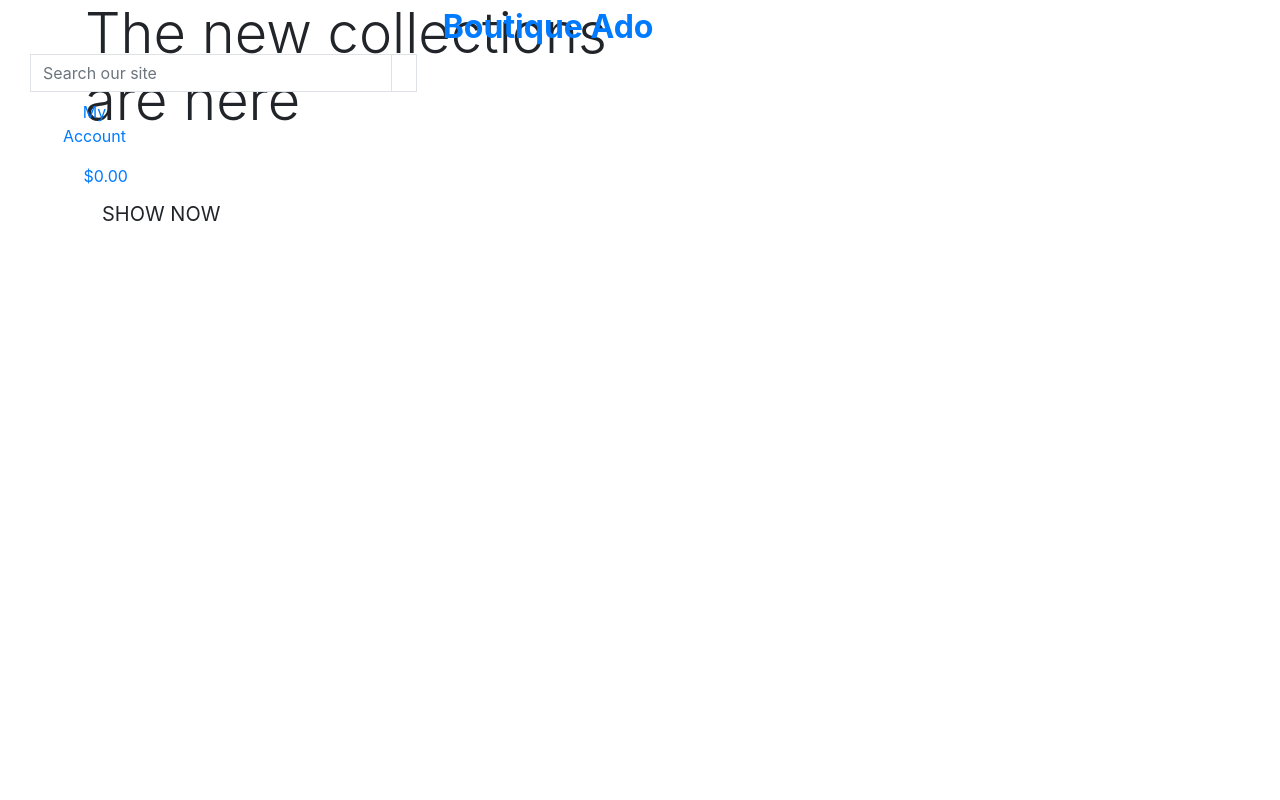
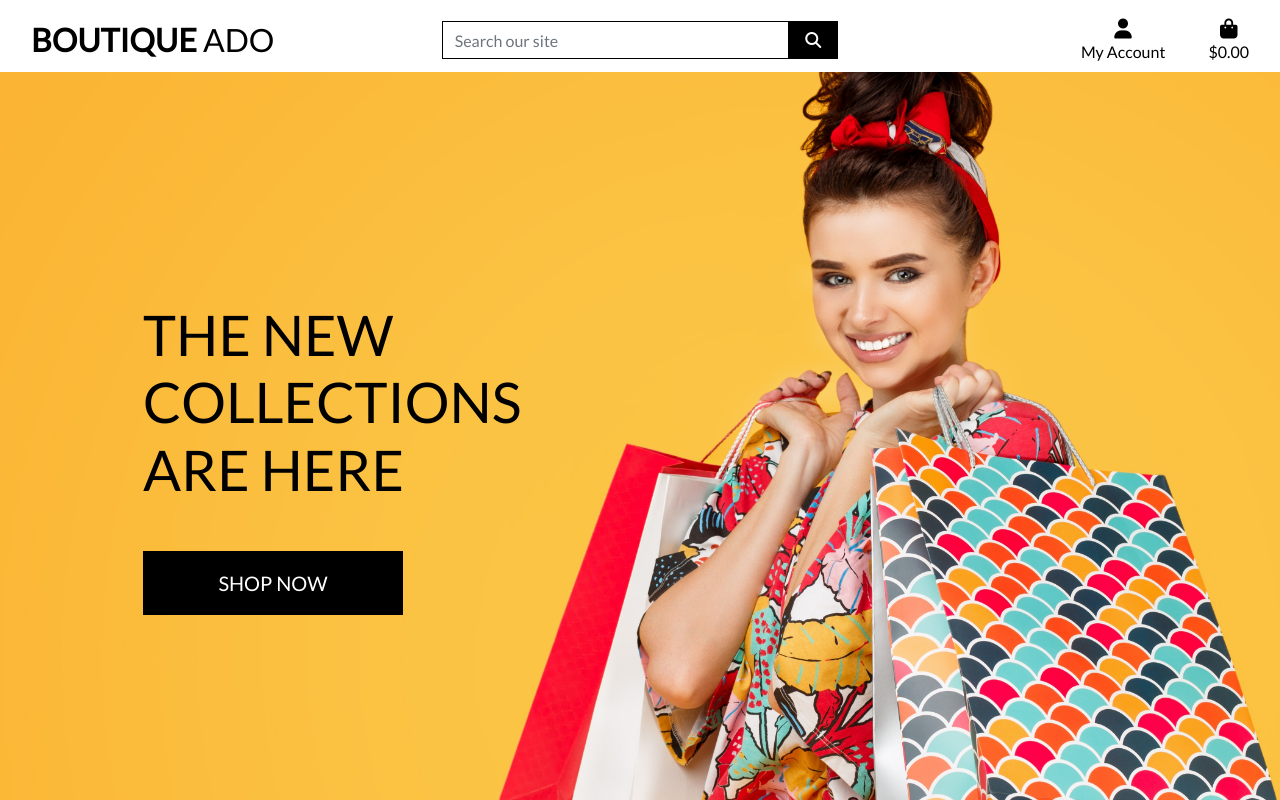
Before and after one commit to Mattlister/boutique_ado, a Django app: page / in a window 1280 px wide. Run offline with Django 3.2, Linux system fonts and the light colour scheme; some libraries are stand-ins or nearby versions.

Commit message:
Completed homepage header and css

```diff
--- a/boutique_ado/settings.py
+++ b/boutique_ado/settings.py
@@ -146,3 +146,7 @@ USE_TZ = True
 # https://docs.djangoproject.com/en/3.0/howto/static-files/
 
 STATIC_URL = '/static/'
+STATICFILES_DIRS = (os.path.join(BASE_DIR, 'static'),)
+
+MEDIA_URL = '/media/'
+MEDIA_ROOT = os.path.join(BASE_DIR, 'media')
--- a/boutique_ado/urls.py
+++ b/boutique_ado/urls.py
@@ -15,9 +15,11 @@ Including another URLconf
 """
 from django.contrib import admin
 from django.urls import path, include
+from django.conf import settings
+from django.conf.urls.static import static
 
 urlpatterns = [
     path('admin/', admin.site.urls),
     path('accounts/', include('allauth.urls')),
     path('', include('home.urls')),
-]
+] + static(settings.MEDIA_URL, document_root=settings.MEDIA_ROOT)
--- a/home/templates/home/index.html
+++ b/home/templates/home/index.html
@@ -1,11 +1,11 @@
 {% extends "base.html" %}
-
-{% load static % }
+{% load static %}
 
 {% block page_header %}
-<div clasas="container header-container">
-    <div class="row"></div>
+    <div class="container header-container">
+        <div class="row">
             <div class="col"></div>
+        </div>
     </div>
 {% endblock %}
 
@@ -17,10 +17,11 @@
                     The new collections are here
                 </h1>
                 <div class="my-5">
-      <h4 a href="" class="shop-now-button btn btn-lg rounded-0 text-uppercase py-3">Show Now</h4>
+                    <h4>
+                        <a href="" class="shop-now-button btn btn-lg rounded-0 text-uppercase py-3">Shop Now</a>
+                    </h4>
                 </div>
             </div>
         </div>
     </div>
-
 {% endblock %}
--- /dev/null
+++ b/static/css/base.css
@@ -0,0 +1,103 @@
+html {
+    height: 100%;
+}
+
+body {
+    background: url('/media/homepage_background_cropped.jpg') no-repeat center center fixed;
+    background-size: cover;
+    height: calc(100vh - 164px);
+    color: #555;
+    font-family: 'lato';
+}
+
+
+/* from Bulma ensures when font awesome icons are used, always centered and constant size */
+.icon {
+    align-items: center;
+    display: inline-flex;
+    justify-content: center;
+    height: 1.5rem;
+    width: 1.5rem;
+}
+
+/*  logo font class will be used throughout this site
+to maintain consistency with the uppercase font of the logo
+whenever we want to call attention to something */
+
+.logo-font {
+    text-transform: uppercase;
+}
+
+/* the main logo link class here
+just makes it so that the logo only takes up as much space as the text requires and no more. */
+
+.main-logo-link {
+    width: fit-content;
+}
+
+/* These next several lines are styling which we'll use consistently throughout
+the site for buttons so that they match the theme of the shop now button on the homepage. */
+
+.shop-now-button {
+    background: black;
+    color: white;
+    min-width: 260px;
+}
+
+.btn-black {
+    background: black;
+    color: white;
+}
+
+.shop-now-button:hover,
+.shop-now-button:active,
+.shop-now-button:focus,
+.btn-black:hover,
+.btn-black:active,
+.btn-black:focus {
+    background: #222;
+    color: white;
+}
+
+/* And finally I've added a text-black class and a border-black class
+similar to bootstraps colour helper classes like text success text info and so on.
+Bootstrap doesn't actually have a black class as of this recording. */
+
+.text-black {
+    color: #000 !important;
+}
+
+.border-black {
+    border: 1px solid black !important;
+}
+
+/* -------------------------------- Media Queries */
+
+/* The first one will widen the default
+bootstrap container class on extra-large screens just to make better use of the
+available screen real estate for people with extra-large monitors. */
+
+/* Slightly larger container on xl screens */
+@media (min-width: 1200px) {
+  .container {
+    max-width: 80%;
+  }
+}
+
+/* fixed top navbar only on medium and up */
+@media (min-width: 992px) {
+    .fixed-top-desktop-only {
+        position: fixed;
+        top: 0;
+        right: 0;
+        left: 0;
+        z-index: 1030;
+    }
+
+/* he second one will add 164 pixels of padding to our header container class
+to push the body down to the bottom of the main page header.
+This is the page header block that we added at the top of the index.html page in the home app. */
+    .header-container {
+        padding-top: 164px;
+    }
+}
--- a/templates/base.html
+++ b/templates/base.html
@@ -2,11 +2,10 @@
 
 <!doctype html>
 <html lang="en">
-
   <head>
 
     {% block meta %}
-        <meta http-equiv="x - UA - compatible" content="ie=edge">
+        <meta http-equiv="X-UA-Compatible" content="ie=edge">
         <meta charset="utf-8">
         <meta name="viewport" content="width=device-width, initial-scale=1, shrink-to-fit=no">
     {% endblock %}
@@ -15,37 +14,32 @@
     {% endblock %}
 
     {% block corecss %}
-        <link rel="stylesheet" href="https://stackpath.bootstrapcdn.com/bootstrap/4.5.0/css/bootstrap.min.css"
-            integrity="sha384-9aIt2nRpC12Uk9gS9baDl411NQApFmC26EwAOH8WgZl5MYYxFfc+NcPb1dKGj7Sk" crossorigin="anonymous">
+        <link rel="stylesheet" href="https://stackpath.bootstrapcdn.com/bootstrap/4.4.1/css/bootstrap.min.css" integrity="sha384-Vkoo8x4CGsO3+Hhxv8T/Q5PaXtkKtu6ug5TOeNV6gBiFeWPGFN9MuhOf23Q9Ifjh" crossorigin="anonymous">
+        <link rel="stylesheet" href="https://fonts.googleapis.com/css?family=Lato&display=swap">
+        <link rel="stylesheet" href="{% static 'css/base.css' %}">
     {% endblock %}
 
     {% block extra_css %}
     {% endblock %}
 
     {% block corejs %}
-        <script src="https://code.jquery.com/jquery-3.5.1.slim.min.js"
-            integrity="sha384-DfXdz2htPH0lsSSs5nCTpuj/zy4C+OGpamoFVy38MVBnE+IbbVYUew+OrCXaRkfj" crossorigin="anonymous">
-        </script>
-        <script src="https://cdn.jsdelivr.net/npm/popper.js@1.16.0/dist/umd/popper.min.js"
-            integrity="sha384-Q6E9RHvbIyZFJoft+2mJbHaEWldlvI9IOYy5n3zV9zzTtmI3UksdQRVvoxMfooAo" crossorigin="anonymous">
-        </script>
-        <script src="https://stackpath.bootstrapcdn.com/bootstrap/4.5.0/js/bootstrap.min.js"
-            integrity="sha384-OgVRvuATP1z7JjHLkuOU7Xw704+h835Lr+6QL9UvYjZE3Ipu6Tp75j7Bh/kR0JKI" crossorigin="anonymous">
-        </script>
+        <script src="https://kit.fontawesome.com/e9c73d7092.js" crossorigin="anonymous"></script>
+        <script src="https://code.jquery.com/jquery-3.4.1.slim.min.js" integrity="sha384-J6qa4849blE2+poT4WnyKhv5vZF5SrPo0iEjwBvKU7imGFAV0wwj1yYfoRSJoZ+n" crossorigin="anonymous"></script>
+        <script src="https://cdn.jsdelivr.net/npm/popper.js@1.16.0/dist/umd/popper.min.js" integrity="sha384-Q6E9RHvbIyZFJoft+2mJbHaEWldlvI9IOYy5n3zV9zzTtmI3UksdQRVvoxMfooAo" crossorigin="anonymous"></script>
+        <script src="https://stackpath.bootstrapcdn.com/bootstrap/4.4.1/js/bootstrap.min.js" integrity="sha384-wfSDF2E50Y2D1uUdj0O3uMBJnjuUD4Ih7YwaYd1iqfktj0Uod8GCExl3Og8ifwB6" crossorigin="anonymous"></script>
     {% endblock %}
 
     {% block extra_js %}
     {% endblock %}
 
-	<title>Boutique Ado {% block extra_title %} {% endblock %}</title>
+    <title>Boutique Ado {% block extra_title %}{% endblock %}</title>
   </head>
-
   <body>
     <header class="container-fluid fixed-top">
-        <div class="row">
-            <div class="col-12 col-lg-4 my-auto py-1 py-lg-0 text-center text-lg-left"></div>
+        <div id="topnav" class="row bg-white pt-lg-2 d-none d-lg-flex">
+            <div class="col-12 col-lg-4 my-auto py-1 py-lg-0 text-center text-lg-left">
                 <a href="{% url 'home' %}" class="nav-link main-logo-link">
-            <h2 class="logo-front text-black my-0"><strong>Boutique Ado</strong></h2>
+                    <h2 class="logo-font text-black my-0"><strong>Boutique</strong> Ado</h2>
                 </a>
             </div>
             <div class="col-12 col-lg-4 my-auto py-1 py-lg-0">
@@ -59,15 +53,13 @@
                                 </span>
                             </button>
                         </div>
-
                     </div>
-
                 </form>
+            </div>
             <div class="col-12 col-lg-4 my-auto py-1 py-lg-0">
                 <ul class="list-inline list-unstyled text-center text-lg-right my-0">
-				<li class="list-inline-item-dropdown">
-					<a class="text-black nav-link" href="#" id="user-options" data-toggle="dropdown" aria-haspopup="true"
-						aria-expanded="false">
+                    <li class="list-inline-item dropdown">
+                        <a class="text-black nav-link" href="#" id="user-options" data-toggle="dropdown" aria-haspopup="true" aria-expanded="false">
                             <div class="text-center">
                                 <div><i class="fas fa-user fa-lg"></i></div>
                                 <p class="my-0">My Account</p>
@@ -85,7 +77,6 @@
                                 <a href="{% url 'account_login' %}" class="dropdown-item">Login</a>
                             {% endif %}
                         </div>
-
                     </li>
                     <li class="list-inline-item">
                         <a class="{% if grand_total %}text-info font-weight-bold{% else %}text-black{% endif %} nav-link" href="">
@@ -103,7 +94,6 @@
                     </li>
                 </ul>
             </div>
-
         </div>
     </header>
 
@@ -121,7 +111,5 @@
     {% endblock %}
 
 
-
   </body>
-
 </html>
```
Also changed, not shown: media/homepage_background_cropped.jpg (added). Lines whose indentation alone changed are shown as unchanged.
